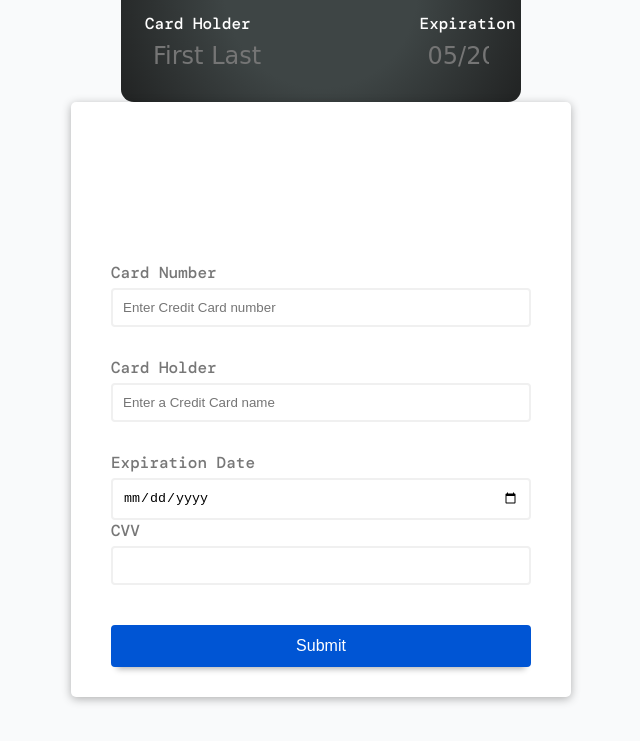
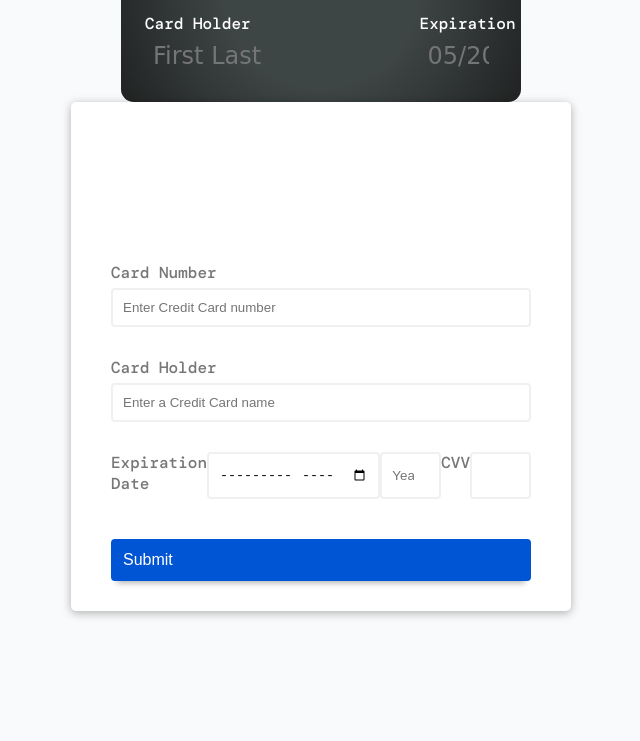
Before and after one commit to adluders/payment-form, a plain HTML site: page index.html in a window 1280 px wide. Shown: the part 151-892 px from the top of the page, without its empty margins (319-959 px from the left). After the commit the page ends 812 px from the top, so only its background shows below. Drawn offline with nearby package versions, Linux system fonts and the light colour scheme; a web font is replaced by a local one.

Commit message:
modify contact for fields and style.css

```diff
--- a/index.html
+++ b/index.html
@@ -82,14 +82,27 @@
         <div class="form-control">
           <label for="expdate">Expiration Date</label>
           <input
-            type="date"
+            type="month"
             id="expdate"
+            class="input-holder"
             name="expdate"
-            placeholder="Enter a Credit Card name"
+            placeholder="Month"
           />
           <small>Error message</small>
+          <input
+            type="number"
+            class="input-holder"
+            placeholder="Year"
+            min="2020"
+            max="2100"
+          />
           <label for="form-cvv">CVV</label>
-          <input type="number" name="form-cvv" id="form-cvv" />
+          <input
+            type="number"
+            name="form-cvv"
+            id="form-cvv"
+            class="input-holder"
+          />
         </div>
         <button type="submit" id="shadow">Submit</button>
       </form>
--- a/style.css
+++ b/style.css
@@ -155,6 +155,16 @@ input[type="number"] {
   padding-top: 160px;
 }
 
+.payment__form > *:nth-child(3),
+.input-holder:nth-of-type(3),
+.payment__form > *:nth-child(4),
+.input-holder:nth-of-type(4),
+.payment__form > *:nth-child(5),
+.input-holder:nth-of-type(5) {
+  display: flex;
+  justify-content: space-between;
+}
+
 .form-control {
   margin-bottom: 10px;
   padding-bottom: 20px;
@@ -203,6 +213,8 @@ input[type="number"] {
   padding: 10px;
   margin-top: 20px;
   width: 100%;
+  display: flex;
+  align-items: center;
 }
 #shadow {
   -webkit-box-shadow: 0 8px 6px -6px rgba(0, 0, 0, 0.3);
```
